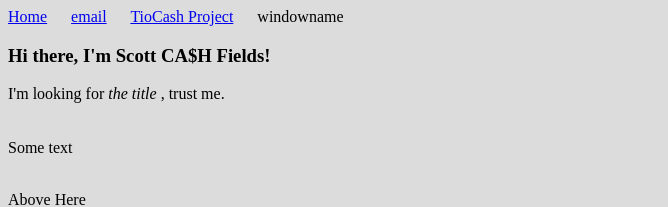
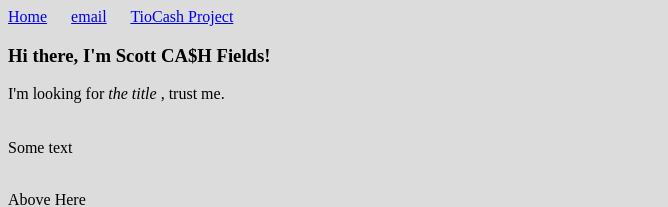
Before and after one commit to cashfields/findtitle, a Jekyll site: the page built from index.html, in a window 1280 px wide. Shown: the top 207 px of the page, without its empty margins (0-668 px from the left). Built offline with Jekyll 4.4.1, drawn with Linux system fonts in a browser that asks for light colours.

Commit message:
Update default.html

```diff
--- a/_layouts/default.html
+++ b/_layouts/default.html
@@ -49,7 +49,7 @@ var windowurl = window.location.href;
                       &nbsp;&nbsp;&nbsp;&nbsp;
                       <a href="https://github.com/cashfields/tiocash" target="_blank">TioCash Project</a>
 &nbsp;&nbsp;&nbsp;&nbsp;
-<span id="windowname">windowname</span>
+<span id="windowname"></span>
 
 
 
```
